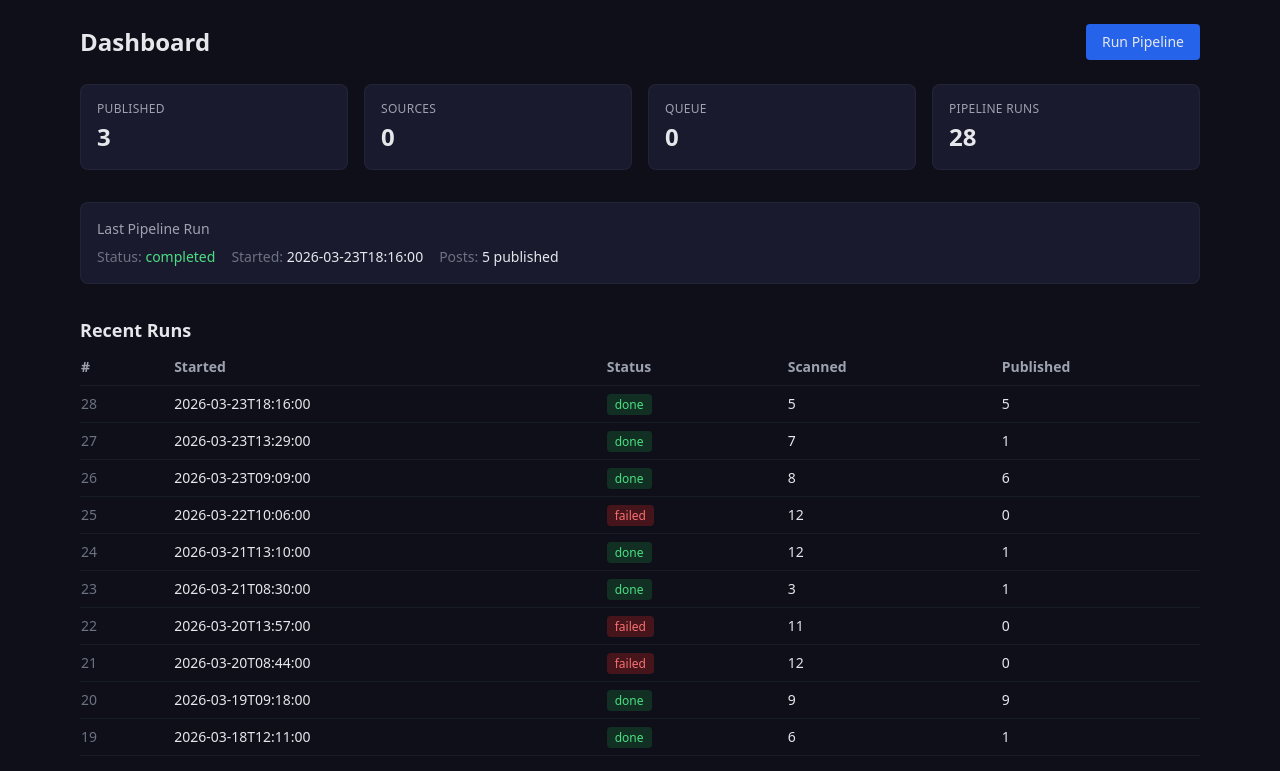
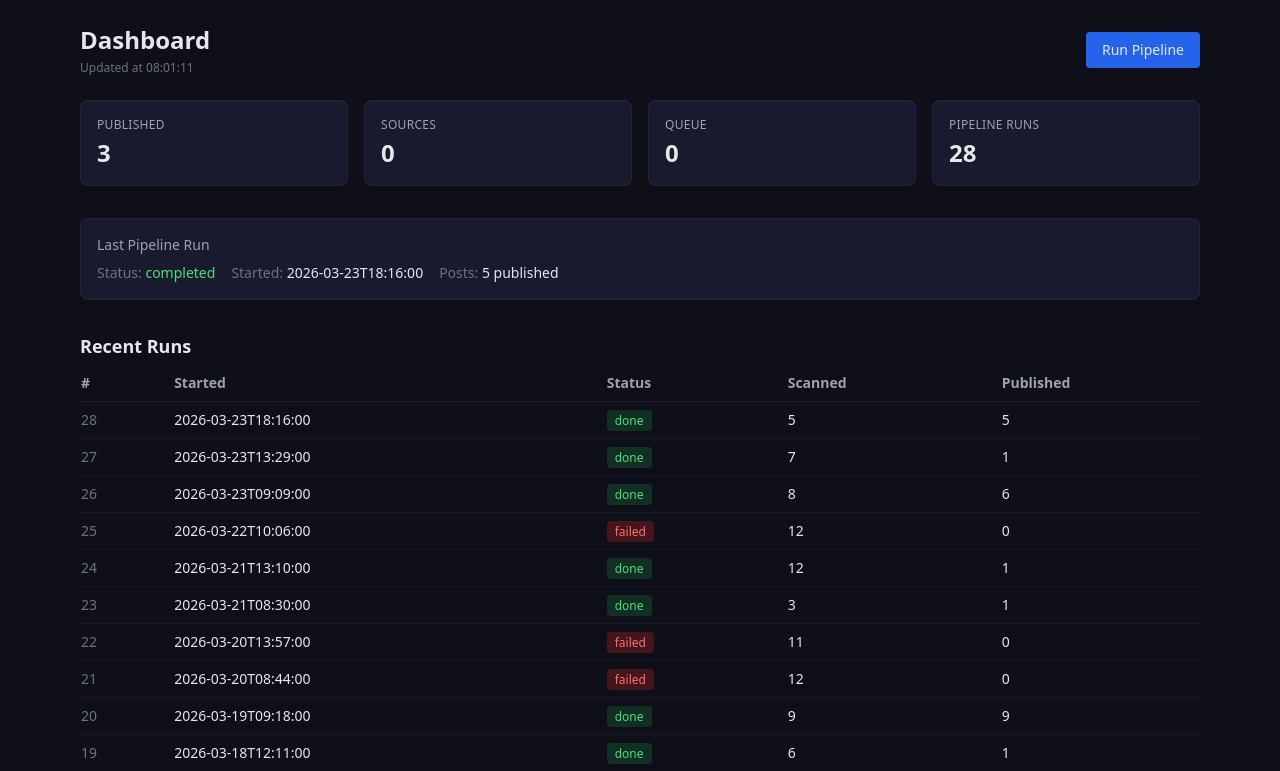
Before and after one commit to rrs1979/TelegramChannelAI, a Flask app: page / in a window 1280 px wide. Shown: the part 53-824 px from the top of the page. Run offline with Flask 3, Linux system fonts and the light colour scheme; data comes from the database, SQL or seed files in the repository; data that the repository does not hold is empty; some libraries are stand-ins or nearby versions.

Commit message:
Show last-updated time on dashboard
Small tweak — display when stats were last refreshed,
updates with the auto-refresh cycle so you know it's live.

```diff
--- a/web/static/app.js
+++ b/web/static/app.js
@@ -77,8 +77,20 @@ async function rejectItem(id) {
     if (el) el.remove();
 }
 
+// show last-updated timestamp
+function showUpdatedTime() {
+    const el = document.getElementById('last-updated');
+    if (!el) return;
+    const now = new Date();
+    const hh = String(now.getHours()).padStart(2, '0');
+    const mm = String(now.getMinutes()).padStart(2, '0');
+    const ss = String(now.getSeconds()).padStart(2, '0');
+    el.textContent = 'Updated at ' + hh + ':' + mm + ':' + ss;
+}
+
 // auto-refresh stats on dashboard (every 30s)
 if (document.getElementById('stat-published')) {
+    showUpdatedTime();
     setInterval(async () => {
         try {
             const s = await api('/api/stats');
@@ -86,6 +98,7 @@ if (document.getElementById('stat-published')) {
             document.getElementById('stat-sources').textContent = s.total_sources;
             document.getElementById('stat-queue').textContent = s.queue_size;
             document.getElementById('stat-runs').textContent = s.total_runs;
+            showUpdatedTime();
         } catch (e) {
             // silently fail, not critical
         }
--- a/web/templates/dashboard.html
+++ b/web/templates/dashboard.html
@@ -3,7 +3,10 @@
 
 {% block content %}
 <div class="mb-6 flex items-center justify-between">
-    <h1 class="text-2xl font-bold">Dashboard</h1>
+    <div>
+        <h1 class="text-2xl font-bold">Dashboard</h1>
+        <p class="text-xs text-gray-500 mt-1" id="last-updated"></p>
+    </div>
     <button onclick="runPipeline()" id="btn-run"
         class="bg-blue-600 hover:bg-blue-700 px-4 py-2 rounded text-sm font-medium transition">
         Run Pipeline
```
